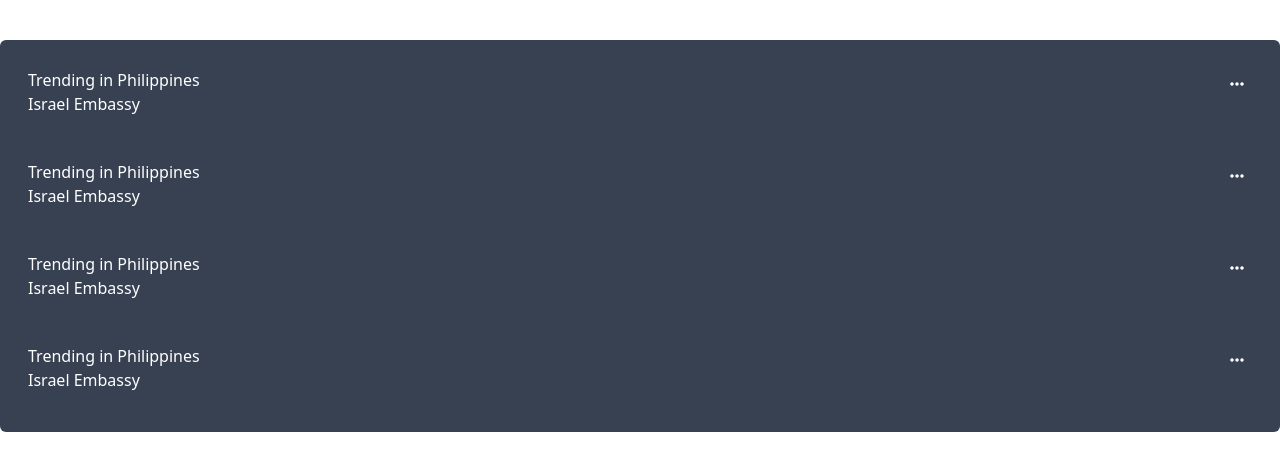
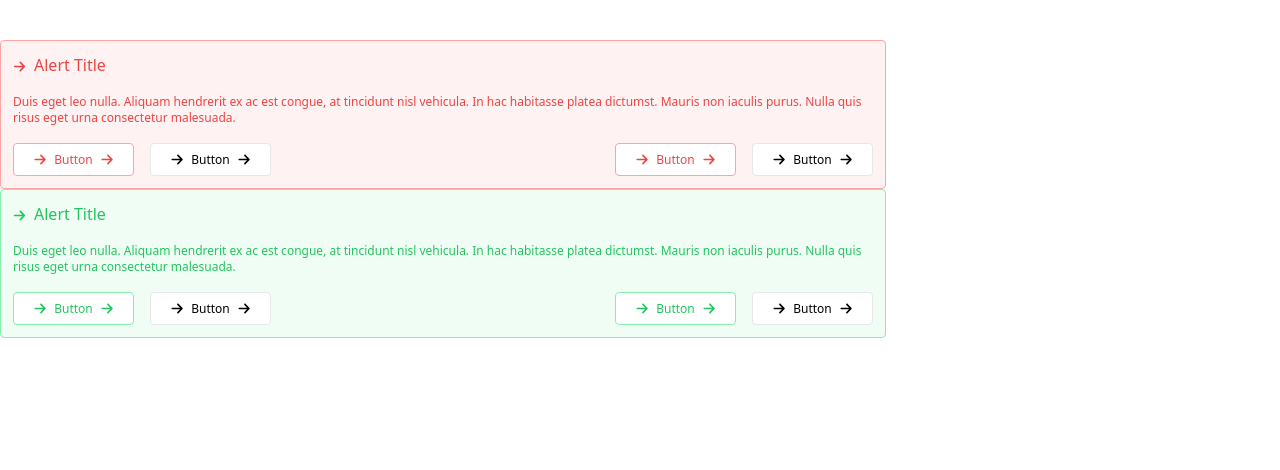
Before and after one commit to Mark-Alexis-Posadas/learn-zustand, a React (Vite) app: page / in a window 1280 px wide. Shown: the top 470 px of the page. Built offline with nearby package versions, Linux system fonts and the light colour scheme.

Commit message:
Added button and alert component

```diff
--- a/package.json
+++ b/package.json
@@ -10,6 +10,9 @@
     "preview": "vite preview"
   },
   "dependencies": {
+    "@fortawesome/fontawesome-svg-core": "^6.5.1",
+    "@fortawesome/free-solid-svg-icons": "^6.5.1",
+    "@fortawesome/react-fontawesome": "^0.2.0",
     "flowbite": "^1.8.1",
     "react": "^18.2.0",
     "react-dom": "^18.2.0",
--- a/src/App.jsx
+++ b/src/App.jsx
@@ -1,10 +1,29 @@
-import TwitterTrends from "./components/TwitterTrends/TwitterTrends";
+import Alert from "./components/Alert/Alert";
+import useButtonStore from "./store/ButtonContex";
 
 const App = () => {
   return (
-    <div>
-      <TwitterTrends />
-    </div>
+    <>
+      <div className="container mx-auto mt-10">
+        <Alert
+          borderColor="border-red-300"
+          backgroundColor="bg-red-50"
+          textTitle="Alert Title"
+          textDescription="Duis eget leo nulla. Aliquam hendrerit ex ac est congue, at tincidunt nisl vehicula. In hac habitasse platea dictumst. Mauris non iaculis purus. Nulla quis risus eget urna consectetur malesuada."
+          textColor="text-red-500"
+          buttonColor="red"
+        />
+
+        <Alert
+          borderColor="border-green-300"
+          backgroundColor="bg-green-50"
+          textTitle="Alert Title"
+          textDescription="Duis eget leo nulla. Aliquam hendrerit ex ac est congue, at tincidunt nisl vehicula. In hac habitasse platea dictumst. Mauris non iaculis purus. Nulla quis risus eget urna consectetur malesuada."
+          textColor="text-green-500"
+          buttonColor="green" // specify the button color for this Alert
+        />
+      </div>
+    </>
   );
 };
 
--- /dev/null
+++ b/src/components/Alert/Alert.jsx
@@ -0,0 +1,64 @@
+import { useEffect } from "react";
+import Button from "../Button/Button";
+import useButtonStore from "../../store/ButtonContex";
+import { library } from "@fortawesome/fontawesome-svg-core";
+import { fas } from "@fortawesome/free-solid-svg-icons";
+import { FontAwesomeIcon } from "@fortawesome/react-fontawesome";
+import "@fortawesome/fontawesome-svg-core/styles.css";
+
+library.add(fas);
+
+export default function Alert({
+  borderColor,
+  backgroundColor,
+  textTitle,
+  textDescription,
+  textColor,
+  buttonColor, // new prop for specifying button color
+}) {
+  const { changeButtonColor } = useButtonStore();
+
+  // Set the button color when the component mounts
+  useEffect(() => {
+    changeButtonColor(buttonColor);
+  }, [buttonColor, changeButtonColor]);
+
+  return (
+    <div
+      className={`flex h-[149px] w-[886px] flex-col justify-between rounded border p-3 ${borderColor} ${backgroundColor}`}
+    >
+      <h1 className={`${textColor} text-base font-medium`}>
+        <FontAwesomeIcon
+          icon="fa-solid fa-arrow-right"
+          className="h-[13px] w-[13px] pr-2"
+        />
+        {textTitle}
+      </h1>
+      <p className={`${textColor} text-xs font-light`}>{textDescription}</p>
+      <div className="flex items-center justify-between">
+        <div className="flex items-center">
+          <Button
+            buttonText="Button"
+            smallProp={`bg-white border-${buttonColor}-300 text-${buttonColor}-500 w-[121px] h-[33px] font-light text-xs mr-4`}
+          />
+
+          <Button
+            buttonText="Button"
+            smallProp="bg-white w-[121px] h-[33px] font-light text-xs"
+          />
+        </div>
+        <div className="flex items-center">
+          <Button
+            buttonText="Button"
+            smallProp={`bg-white border-${buttonColor}-300 text-${buttonColor}-500 w-[121px] h-[33px] font-light text-xs mr-4`}
+          />
+
+          <Button
+            buttonText="Button"
+            smallProp="bg-white w-[121px] h-[33px] font-light text-xs"
+          />
+        </div>
+      </div>
+    </div>
+  );
+}
--- /dev/null
+++ b/src/components/Button/Button.jsx
@@ -0,0 +1,35 @@
+import { library } from "@fortawesome/fontawesome-svg-core";
+import { fas } from "@fortawesome/free-solid-svg-icons";
+import { FontAwesomeIcon } from "@fortawesome/react-fontawesome";
+import "@fortawesome/fontawesome-svg-core/styles.css";
+
+library.add(fas);
+export default function Button({
+  buttonText,
+  regularProp,
+  smallProp,
+  disabled,
+}) {
+  return (
+    <button
+      className={`${regularProp} ${smallProp}
+      ${
+        disabled
+          ? "cursor-not-allowed border-slate-400 bg-slate-300 text-slate-400"
+          : ""
+      }
+      flex items-center justify-center rounded border px-5 py-3 font-medium`}
+    >
+      <FontAwesomeIcon
+        icon={["fas", "arrow-right"]}
+        className="h-[13px] w-[13px] pr-2"
+      />
+
+      {buttonText}
+      <FontAwesomeIcon
+        icon={["fas", "arrow-right"]}
+        className="h-[13px] w-[13px] pl-2"
+      />
+    </button>
+  );
+}
--- /dev/null
+++ b/src/components/Carousel/Carousel.jsx
@@ -0,0 +1,5 @@
+const Carousel = () => {
+  return <div>Carousel</div>;
+};
+
+export default Carousel;
--- /dev/null
+++ b/src/store/ButtonContex.js
@@ -0,0 +1,8 @@
+import { create } from "zustand";
+
+const useButtonStore = create((set) => ({
+  buttonColor: "red",
+  changeButtonColor: (color) => set({ buttonColor: color }),
+}));
+
+export default useButtonStore;
```
Also changed, not shown: src/components/Carousel/useCarousel.js (added), 1 other file (tests, documents, lock files or other folders).
